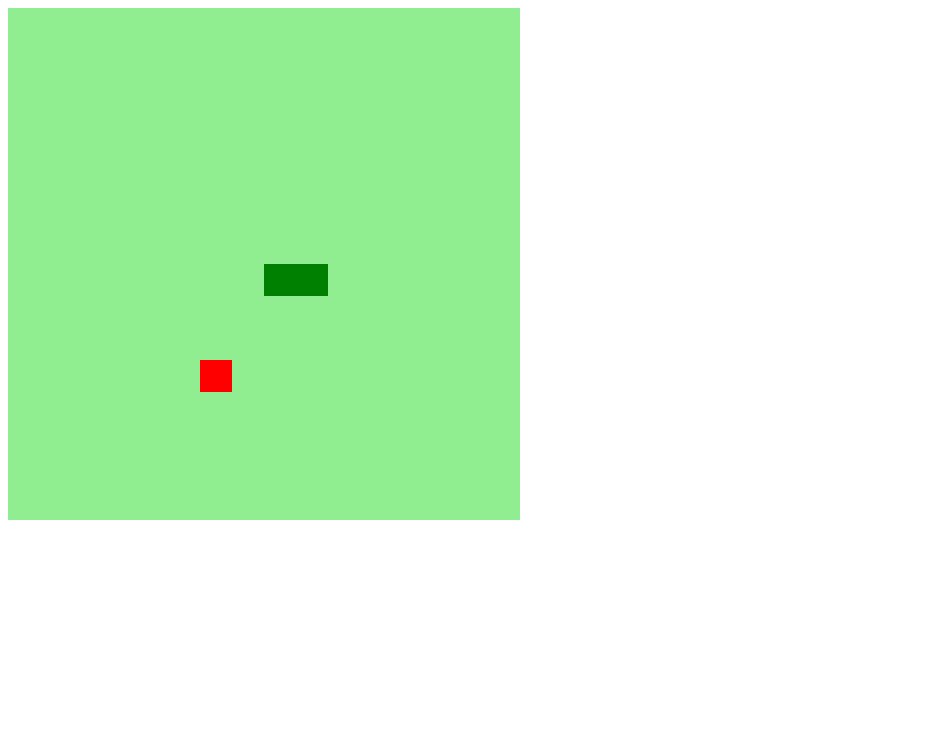
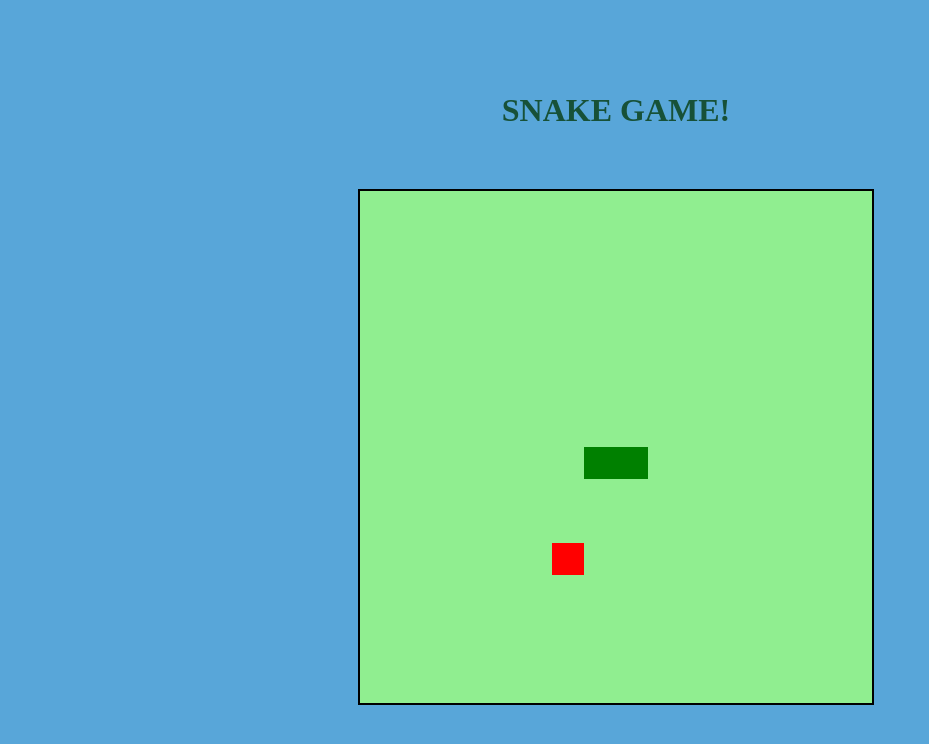
Before and after one commit to Jack2k21/Snake-game, a plain HTML site: page index.html in a window 1280 px wide. Shown: the whole page, without its empty margins (0-929 px from the left). Drawn offline with Linux system fonts and the light colour scheme.

Commit message:
toques finais

```diff
--- a/index.html
+++ b/index.html
@@ -3,12 +3,21 @@
   <head>
     <meta charset="UTF-8" />
     <meta name="viewport" content="width=device-width, initial-scale=1.0" />
+    <!-- font -->
+    <link rel="preconnect" href="https://fonts.googleapis.com" />
+    <link rel="preconnect" href="https://fonts.gstatic.com" crossorigin />
+    <link
+      href="https://fonts.googleapis.com/css2?family=Pacifico&display=swap"
+      rel="stylesheet"
+    />
+
     <!-- CSS -->
     <link rel="stylesheet" href="style.css" />
     <script defer src="mais.js"></script>
-    <title>Snake Game</title>
+    <title>Snake Game!</title>
   </head>
   <body>
+    <h1>SNAKE GAME!</h1>
     <canvas id="snake" width="512" height="512"> </canvas>
   </body>
 </html>
--- a/mais.js
+++ b/mais.js
@@ -81,4 +81,4 @@ function iniciarJogo() {
   snake.unshift(newHead)
 }
 
-let jogo = setInterval(iniciarJogo, 100)
+let jogo = setInterval(iniciarJogo, 150)
--- a/style.css
+++ b/style.css
@@ -0,0 +1,18 @@
+body {
+  height: 95vh;
+  width: 95vw;
+  display: flex;
+  justify-content: center;
+  align-items: center;
+  flex-direction: column;
+  color: rgba(2, 53, 2, 0.746);
+  background-color: rgba(10, 124, 200, 0.678);
+}
+
+h1 {
+  margin-bottom: 60px;
+}
+
+canvas {
+  border: black solid 2px;
+}
```
Also changed, not shown: 1 other file.
